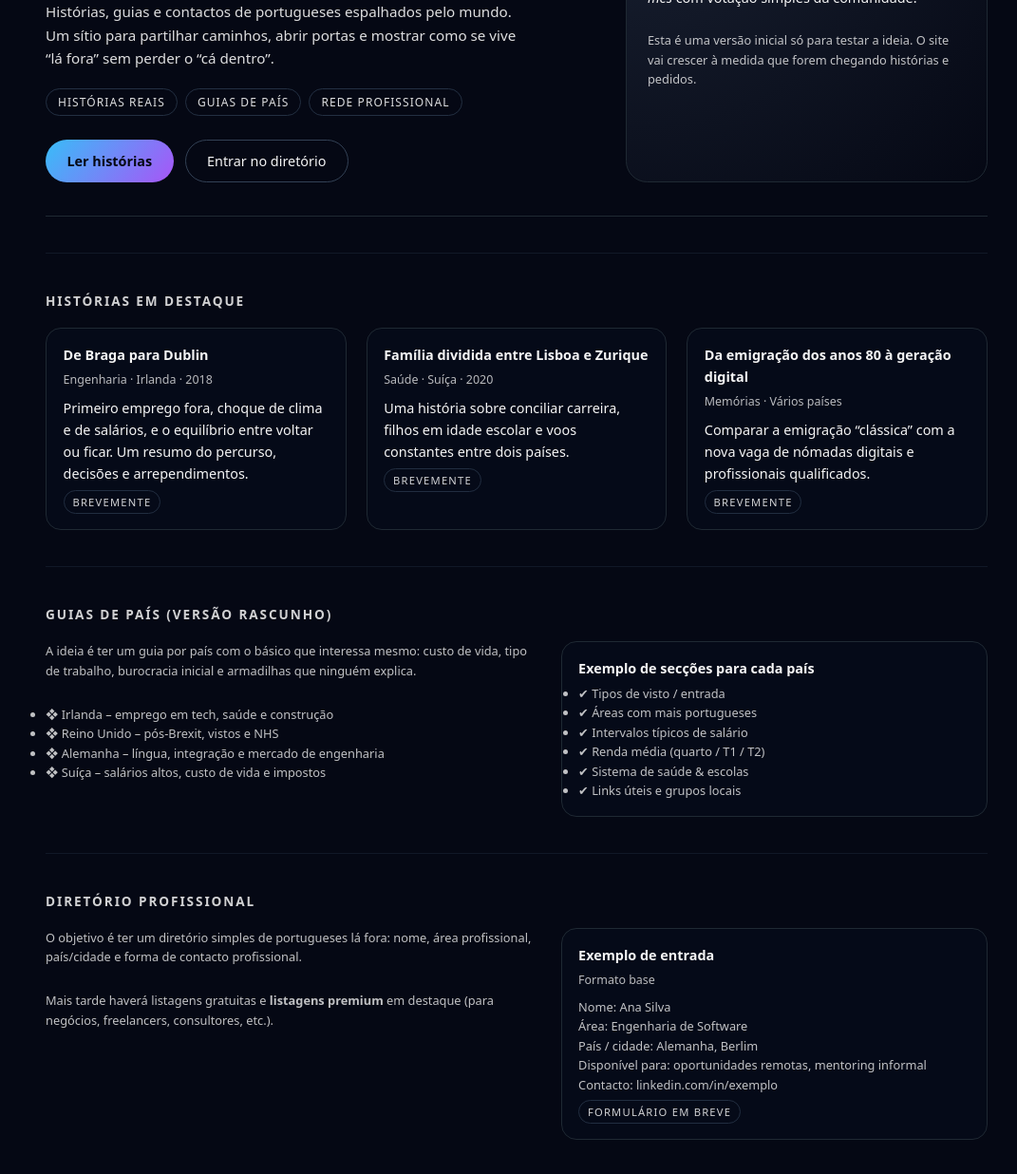
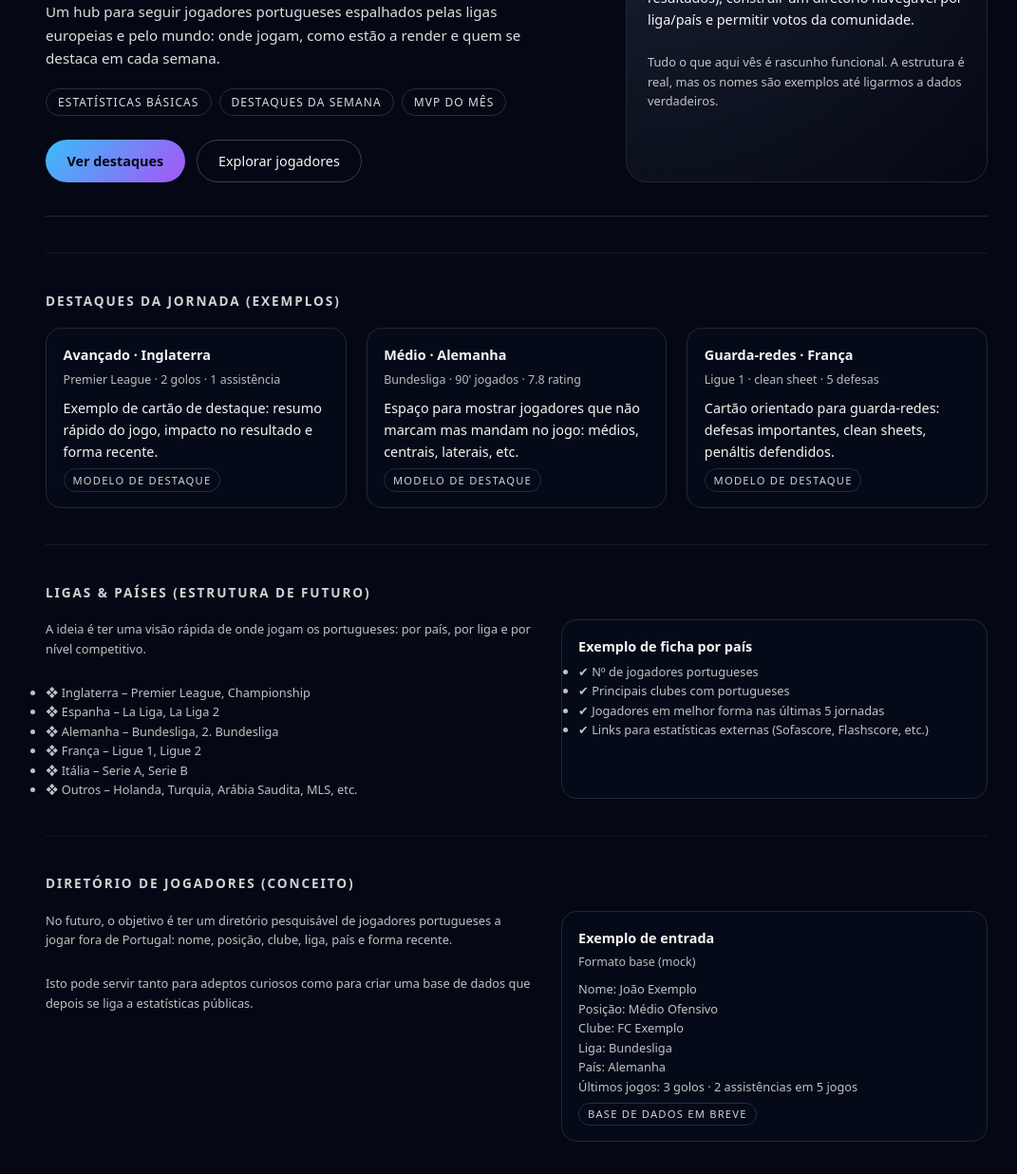
Before and after one commit to cdb999/os-nossos-la-fora, a plain HTML site: page index.html in a window 1280 px wide. Shown: the part 319-1555 px from the top of the page at 95% size, without its empty margins (96-1167 px from the left). Drawn offline with Linux system fonts and the light colour scheme.

Commit message:
Update index.html
opdated for footbal

```diff
--- a/index.html
+++ b/index.html
@@ -2,9 +2,9 @@
 <html lang="pt">
 <head>
   <meta charset="UTF-8" />
-  <title>Os Nossos Lá Fora</title>
+  <title>Os Nossos Lá Fora — Jogadores Portugueses no Estrangeiro</title>
   <meta name="viewport" content="width=device-width, initial-scale=1" />
-  <meta name="description" content="Histórias, guias e contactos da diáspora portuguesa espalhada pelo mundo." />
+  <meta name="description" content="Acompanhar jogadores portugueses que jogam no estrangeiro: destaques, ligas, países e MVP do mês." />
   <style>
     * { box-sizing: border-box; margin: 0; padding: 0; }
     body {
@@ -209,9 +209,9 @@
     <nav class="nav">
       <div class="nav-left">OS NOSSOS LÁ FORA</div>
       <div class="nav-right">
-        <a href="#historias">Histórias</a>
-        <a href="#guias">Guias</a>
-        <a href="#diretorio">Diretório</a>
+        <a href="#destaques">Destaques</a>
+        <a href="#ligas">Ligas & Países</a>
+        <a href="#diretorio">Jogadores</a>
         <a href="#mvp">MVP do mês</a>
       </div>
     </nav>
@@ -221,136 +221,135 @@
     <!-- HERO -->
     <section class="hero">
       <div>
-        <div class="hero-kicker">Diáspora portuguesa</div>
-        <div class="hero-title">Os nossos lá fora, todos no mesmo mapa.</div>
+        <div class="hero-kicker">Jogadores portugueses no estrangeiro</div>
+        <div class="hero-title">Acompanhar os nossos lá fora, jornada a jornada.</div>
         <p class="hero-subtitle">
-          Histórias, guias e contactos de portugueses espalhados pelo mundo.
-          Um sítio para partilhar caminhos, abrir portas e mostrar como se vive
-          “lá fora” sem perder o “cá dentro”.
+          Um hub para seguir jogadores portugueses espalhados pelas ligas europeias
+          e pelo mundo: onde jogam, como estão a render e quem se destaca em cada semana.
         </p>
         <div class="hero-tags">
-          <span class="tag">Histórias reais</span>
-          <span class="tag">Guias de país</span>
-          <span class="tag">Rede profissional</span>
+          <span class="tag">Estatísticas básicas</span>
+          <span class="tag">Destaques da semana</span>
+          <span class="tag">MVP do mês</span>
         </div>
         <div class="hero-actions">
-          <a href="#historias" class="btn btn-primary">Ler histórias</a>
-          <a href="#diretorio" class="btn">Entrar no diretório</a>
+          <a href="#destaques" class="btn btn-primary">Ver destaques</a>
+          <a href="#diretorio" class="btn">Explorar jogadores</a>
         </div>
       </div>
       <aside class="hero-card">
-        <h2>Como vai funcionar</h2>
+        <h2>O que este site quer ser</h2>
         <p>
-          <strong>Fase 1</strong>: recolha de histórias e construção dos primeiros
-          guias de país (ex.: Irlanda, Reino Unido, Alemanha).
+          <strong>Versão 1</strong>: uma página simples para organizar a ideia —
+          listas de jogadores por país, destaques e um conceito de MVP do mês.
         </p>
         <br />
         <p>
-          <strong>Fase 2</strong>: abrir o <em>diretório profissional</em> e
-          o <em>MVP do mês</em> com votação simples da comunidade.
+          <strong>Passos seguintes</strong>: automatizar dados (APIs de resultados),
+          construir um diretório navegável por liga/país e permitir votos da comunidade.
         </p>
         <br />
         <p class="small">
-          Esta é uma versão inicial só para testar a ideia. O site vai crescer
-          à medida que forem chegando histórias e pedidos.
+          Tudo o que aqui vês é rascunho funcional. A estrutura é real, mas os nomes
+          são exemplos até ligarmos a dados verdadeiros.
         </p>
       </aside>
     </section>
 
-    <!-- HISTÓRIAS -->
-    <section id="historias">
-      <h2>Histórias em destaque</h2>
+    <!-- DESTAQUES -->
+    <section id="destaques">
+      <h2>Destaques da jornada (exemplos)</h2>
       <div class="grid">
         <article class="card">
-          <div class="card-title">De Braga para Dublin</div>
-          <div class="card-meta">Engenharia · Irlanda · 2018</div>
+          <div class="card-title">Avançado · Inglaterra</div>
+          <div class="card-meta">Premier League · 2 golos · 1 assistência</div>
           <p>
-            Primeiro emprego fora, choque de clima e de salários, e o equilíbrio
-            entre voltar ou ficar. Um resumo do percurso, decisões e arrependimentos.
+            Exemplo de cartão de destaque: resumo rápido do jogo, impacto no resultado
+            e forma recente.
           </p>
-          <div class="pill">Brevemente</div>
+          <div class="pill">Modelo de destaque</div>
         </article>
 
         <article class="card">
-          <div class="card-title">Família dividida entre Lisboa e Zurique</div>
-          <div class="card-meta">Saúde · Suíça · 2020</div>
+          <div class="card-title">Médio · Alemanha</div>
+          <div class="card-meta">Bundesliga · 90' jogados · 7.8 rating</div>
           <p>
-            Uma história sobre conciliar carreira, filhos em idade escolar e
-            voos constantes entre dois países.
+            Espaço para mostrar jogadores que não marcam mas mandam no jogo:
+            médios, centrais, laterais, etc.
           </p>
-          <div class="pill">Brevemente</div>
+          <div class="pill">Modelo de destaque</div>
         </article>
 
         <article class="card">
-          <div class="card-title">Da emigração dos anos 80 à geração digital</div>
-          <div class="card-meta">Memórias · Vários países</div>
+          <div class="card-title">Guarda-redes · França</div>
+          <div class="card-meta">Ligue 1 · clean sheet · 5 defesas</div>
           <p>
-            Comparar a emigração “clássica” com a nova vaga de nómadas digitais
-            e profissionais qualificados.
+            Cartão orientado para guarda-redes: defesas importantes, clean sheets,
+            penáltis defendidos.
           </p>
-          <div class="pill">Brevemente</div>
+          <div class="pill">Modelo de destaque</div>
         </article>
       </div>
     </section>
 
-    <!-- GUIAS DE PAÍS -->
-    <section id="guias">
-      <h2>Guias de país (versão rascunho)</h2>
+    <!-- LIGAS & PAÍSES -->
+    <section id="ligas">
+      <h2>Ligas & países (estrutura de futuro)</h2>
       <div class="two-column">
         <div>
           <p class="small">
-            A ideia é ter um guia por país com o básico que interessa mesmo:
-            custo de vida, tipo de trabalho, burocracia inicial e armadilhas
-            que ninguém explica.
+            A ideia é ter uma visão rápida de onde jogam os portugueses:
+            por país, por liga e por nível competitivo.
           </p>
           <br />
           <ul class="small">
-            <li>❖ Irlanda – emprego em tech, saúde e construção</li>
-            <li>❖ Reino Unido – pós-Brexit, vistos e NHS</li>
-            <li>❖ Alemanha – língua, integração e mercado de engenharia</li>
-            <li>❖ Suíça – salários altos, custo de vida e impostos</li>
+            <li>❖ Inglaterra – Premier League, Championship</li>
+            <li>❖ Espanha – La Liga, La Liga 2</li>
+            <li>❖ Alemanha – Bundesliga, 2. Bundesliga</li>
+            <li>❖ França – Ligue 1, Ligue 2</li>
+            <li>❖ Itália – Serie A, Serie B</li>
+            <li>❖ Outros – Holanda, Turquia, Arábia Saudita, MLS, etc.</li>
           </ul>
         </div>
         <div class="card">
-          <div class="card-title">Exemplo de secções para cada país</div>
+          <div class="card-title">Exemplo de ficha por país</div>
           <ul class="small">
-            <li>✔ Tipos de visto / entrada</li>
-            <li>✔ Áreas com mais portugueses</li>
-            <li>✔ Intervalos típicos de salário</li>
-            <li>✔ Renda média (quarto / T1 / T2)</li>
-            <li>✔ Sistema de saúde & escolas</li>
-            <li>✔ Links úteis e grupos locais</li>
+            <li>✔ Nº de jogadores portugueses</li>
+            <li>✔ Principais clubes com portugueses</li>
+            <li>✔ Jogadores em melhor forma nas últimas 5 jornadas</li>
+            <li>✔ Links para estatísticas externas (Sofascore, Flashscore, etc.)</li>
           </ul>
         </div>
       </div>
     </section>
 
-    <!-- DIRETÓRIO -->
+    <!-- DIRETÓRIO DE JOGADORES -->
     <section id="diretorio">
-      <h2>Diretório profissional</h2>
+      <h2>Diretório de jogadores (conceito)</h2>
       <div class="two-column">
         <div>
           <p class="small">
-            O objetivo é ter um diretório simples de portugueses lá fora:
-            nome, área profissional, país/cidade e forma de contacto profissional.
+            No futuro, o objetivo é ter um diretório pesquisável de jogadores portugueses
+            a jogar fora de Portugal: nome, posição, clube, liga, país e forma recente.
           </p>
           <br />
           <p class="small">
-            Mais tarde haverá listagens gratuitas e <strong>listagens premium</strong>
-            em destaque (para negócios, freelancers, consultores, etc.).
+            Isto pode servir tanto para adeptos curiosos como para criar uma base
+            de dados que depois se liga a estatísticas públicas.
           </p>
         </div>
         <div class="card">
           <div class="card-title">Exemplo de entrada</div>
-          <div class="card-meta">Formato base</div>
+          <div class="card-meta">Formato base (mock)</div>
           <p class="small">
-            Nome: Ana Silva<br />
-            Área: Engenharia de Software<br />
-            País / cidade: Alemanha, Berlim<br />
-            Disponível para: oportunidades remotas, mentoring informal<br />
-            Contacto: linkedin.com/in/exemplo
+            Nome: João Exemplo<br />
+            Posição: Médio Ofensivo<br />
+            Clube: FC Exemplo<br />
+            Liga: Bundesliga<br />
+            País: Alemanha<br />
+            Últimos jogos: 3 golos · 2 assistências em 5 jogos
           </p>
-          <div class="pill">Formulário em breve</div>
+          <div class="pill">Base de dados em breve</div>
         </div>
       </div>
     </section>
@@ -362,20 +361,24 @@
         <div class="card">
           <div class="card-title">Como vai funcionar</div>
           <p class="small">
-            Todos os meses, a comunidade pode sugerir e votar numa pessoa ou
-            projeto “lá fora” que esteja a fazer algo marcante: voluntariado,
-            ciência, negócios, arte, o que for.
+            Todos os meses, escolhemos um MVP entre os portugueses lá fora com base em:
           </p>
           <br />
+          <ul class="small">
+            <li>✔ Golos, assistências ou clean sheets</li>
+            <li>✔ Importância dos jogos (clássicos, derbies, competições europeias)</li>
+            <li>✔ Consistência nas notas/rankings</li>
+          </ul>
+          <br />
           <p class="small">
-            O MVP do mês aparece em destaque na página inicial, com uma entrevista
-            curta e links para o trabalho da pessoa.
+            Versões futuras: votação aberta à comunidade, rankings por posição e
+            comparação mês a mês.
           </p>
         </div>
         <div>
           <p class="small">
-            Nesta versão inicial ainda não há votação real nem login.
-            Isto é só o <strong>rascunho público</strong> da ideia para ir ganhando forma.
+            Nesta versão inicial, o MVP do mês será escolhido manualmente, com uma
+            ficha simples do jogador, resumo do mês e liga onde atua.
           </p>
         </div>
       </div>
@@ -383,7 +386,7 @@
   </main>
 
   <footer>
-    © <span id="year"></span> Os Nossos Lá Fora · primeira versão em construção
+    © <span id="year"></span> Os Nossos Lá Fora · rascunho inicial sobre jogadores portugueses no estrangeiro
   </footer>
 
   <script>
```
